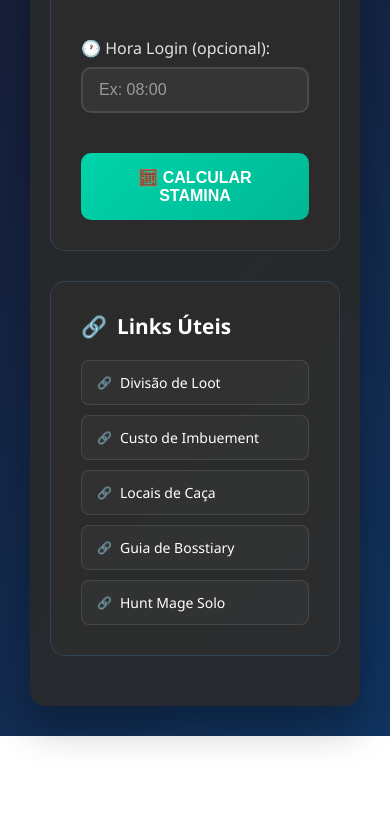
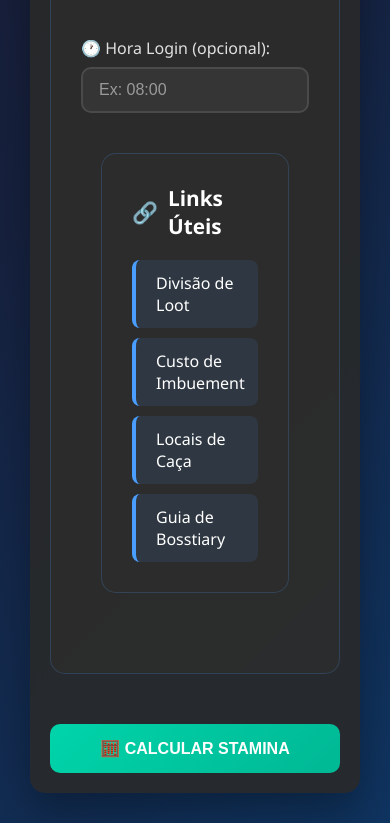
Before and after one commit to gtcesardev/stamina, a plain HTML site: page templates/index.html in a window 390 px wide. Shown: the part 742-1565 px from the top of the page. Before the commit the page ends 1478 px from the top, so only its background shows below. Drawn offline with Linux system fonts and the light colour scheme.

Commit message:
Update index.html

```diff
--- a/templates/index.html
+++ b/templates/index.html
@@ -288,41 +288,6 @@
             100% { transform: rotate(360deg); }
         }
 
-        .useful-links {
-            display: grid;
-            grid-template-columns: repeat(auto-fit, minmax(200px, 1fr));
-            gap: 10px;
-            margin-top: 10px;
-        }
-
-        .useful-links a {
-            display: flex;
-            align-items: center;
-            gap: 8px;
-            padding: 12px 15px;
-            background: rgba(255, 255, 255, 0.03);
-            color: #ffffff;
-            text-decoration: none;
-            border-radius: 8px;
-            border: 1px solid rgba(255, 255, 255, 0.1);
-            transition: all 0.3s ease;
-            font-size: 14px;
-            font-weight: 500;
-        }
-
-        .useful-links a:hover {
-            background: rgba(74, 158, 255, 0.1);
-            border-color: rgba(74, 158, 255, 0.3);
-            transform: translateY(-2px);
-            box-shadow: 0 4px 12px rgba(74, 158, 255, 0.2);
-        }
-
-        .useful-links a::before {
-            content: '🔗';
-            font-size: 12px;
-            opacity: 0.7;
-        }
-
         @media (max-width: 768px) {
             .container {
                 margin: 10px;
@@ -339,10 +304,31 @@
 
             .content {
                 padding: 20px;
+                .useful-links {
+    list-style: none;
+    padding-left: 0;
+    display: flex;
+    flex-direction: column;
+    gap: 10px;
 }
 
-            .useful-links {
-                grid-template-columns: 1fr;
+.useful-links li a {
+    display: block;
+    padding: 12px 20px;
+    background: rgba(74, 158, 255, 0.1);
+    color: #ffffff !important;
+    text-decoration: none;
+    border-left: 4px solid #4a9eff;
+    border-radius: 8px;
+    transition: all 0.3s ease;
+    font-weight: 500;
+}
+
+.useful-links li a:hover {
+    background: rgba(74, 158, 255, 0.2);
+    transform: translateX(5px);
+}
+
             }
         }
     </style>
@@ -395,25 +381,27 @@
                                 placeholder="Ex: 08:00">
                         </div>
                     </div>
+                    <div class="content">
+            <div class="form-section">
+                <h2 class="section-title">
+                    <span>🔗</span>
+                    Links Úteis
+                </h2>
+                <ul class="useful-links">
+                    <li><a href="https://www.exevopan.com/pt/calculators/loot-split" target="_blank">Divisão de Loot</a></li>
+                    <li><a href="https://www.exevopan.com/pt/calculators/imbuements-cost" target="_blank">Custo de Imbuement</a></li>
+                    <li><a href="https://tibiapal.com/hunting" target="_blank">Locais de Caça</a></li>
+                    <li><a href="https://tibiapal.com/bosstiary" target="_blank">Guia de Bosstiary</a></li>
+
+                </ul>
+            </div>
+        </div>
+    </div>
 
                     <button type="submit" class="btn" id="calculateBtn">
                         🧮 CALCULAR STAMINA
                     </button>
                 </form>
-            </div>
-
-            <div class="form-section">
-                <h2 class="section-title">
-                    <span>🔗</span>
-                    Links Úteis
-                </h2>
-                <div class="useful-links">
-                    <a href="https://www.exevopan.com/pt/calculators/loot-split" target="_blank">Divisão de Loot</a>
-                    <a href="https://www.exevopan.com/pt/calculators/imbuements-cost" target="_blank">Custo de Imbuement</a>
-                    <a href="https://tibiapal.com/hunting" target="_blank">Locais de Caça</a>
-                    <a href="https://tibiapal.com/bosstiary" target="_blank">Guia de Bosstiary</a>
-                    <a href="https://tibiapal.com/hunting" target="_blank">Hunt Mage Solo</a>
-                </div>
             </div>
 
             <div class="loading" id="loading">
@@ -679,6 +667,7 @@
 
 applyDateMask(document.getElementById('logoutDate'));
 applyDateMask(document.getElementById('loginDate'));
+
     </script>
 </body>
 </html>
```
Lines whose indentation alone changed are shown as unchanged.
